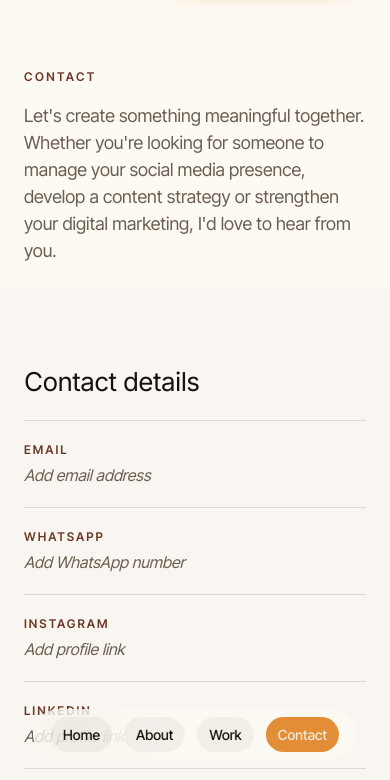
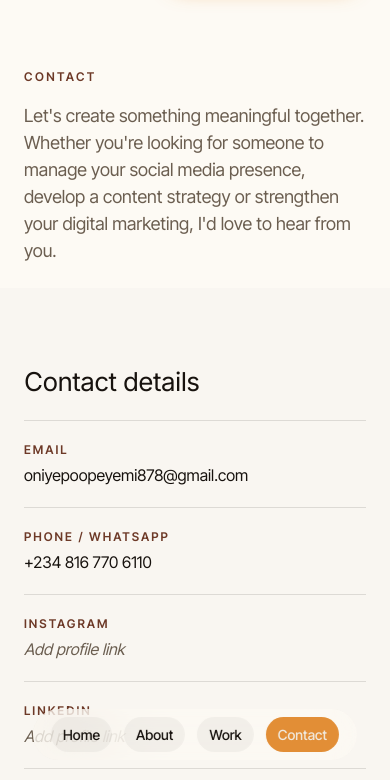
Before and after one commit to Rockybco/Rhea, a plain HTML site: page contact.html in a window 390 px wide. Shown: the part 64-844 px from the top of the page. Drawn offline with nearby package versions, Linux system fonts and the light colour scheme.

Commit message:
Add real email and phone number to contact details and footer

```diff
--- a/contact.html
+++ b/contact.html
@@ -31,8 +31,8 @@
       <div>
         <h2 class="h2-sm">Contact details</h2>
         <ul class="info-list">
-          <li><span>Email</span><em class="todo">Add email address</em></li>
-          <li><span>WhatsApp</span><em class="todo">Add WhatsApp number</em></li>
+          <li><span>Email</span><a href="mailto:oniyepoopeyemi878@gmail.com">oniyepoopeyemi878@gmail.com</a></li>
+          <li><span>Phone / WhatsApp</span><a href="tel:+2348167706110">+234 816 770 6110</a></li>
           <li><span>Instagram</span><em class="todo">Add profile link</em></li>
           <li><span>LinkedIn</span><em class="todo">Add profile link</em></li>
           <li><span>Other platforms</span><em class="todo">Add profile links</em></li>
--- a/js/main.js
+++ b/js/main.js
@@ -65,7 +65,8 @@
         <nav aria-label="Footer">${SITE.nav.map(linkHtml).join('')}</nav>
         <div>
           <p class="foot-label">Contact</p>
-          <p>Add email address</p>
+          <p><a href="mailto:oniyepoopeyemi878@gmail.com">oniyepoopeyemi878@gmail.com</a></p>
+          <p><a href="tel:+2348167706110">+234 816 770 6110</a></p>
           <p class="foot-label">Social</p>
           <p>Add social profile links</p>
         </div>
```
